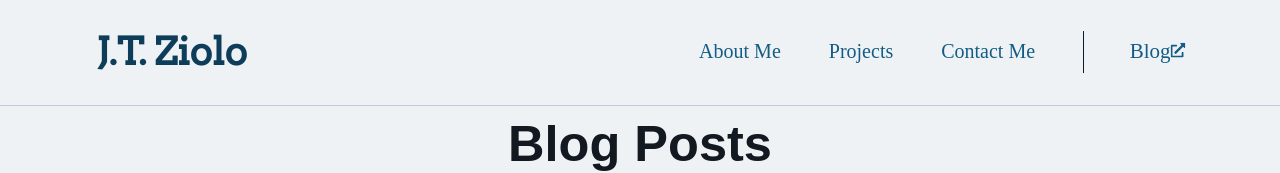
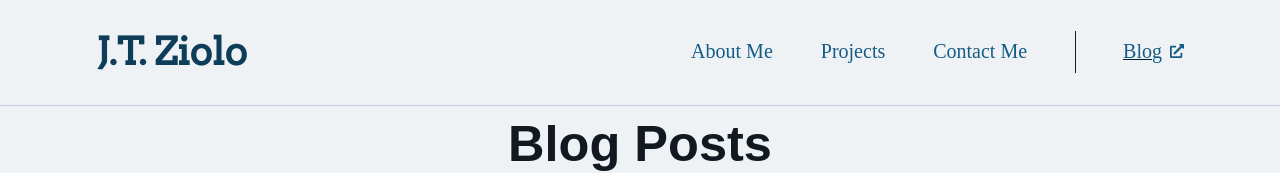
Before and after one commit to jt-ziolo/portfolio-website-nextjs, a Next.js app: page /blog in a window 1280 px wide. In both pictures the pointer is over the link "Blog". Shown: the top 173 px of the page. Built offline with nearby package versions, Linux system fonts and the light colour scheme; a web font is replaced by a local one.

Commit message:
style: revert Blog nav link style to match external links

```diff
--- a/src/app/globals.css
+++ b/src/app/globals.css
@@ -289,22 +289,19 @@ button.socialBtn:hover {
     display: inline-flex;
     gap: var(--sp-1);
     align-items: center;
-  }
-
-  a.external:not(.nav) {
     text-decoration: underline dotted var(--link-normal-color) 2px;
   }
 
-  a.external:not(.nav):visited {
+  a.external:visited {
     color: var(--link-visited-color);
     text-decoration: underline dotted var(--link-visited-color) 2px;
   }
 
-  a.external:not(.nav):visited:hover {
+  a.external:visited:hover {
     text-decoration: underline solid var(--link-visited-color) 1px;
   }
 
-  a.external:not(.nav):hover {
+  a.external:hover {
     text-decoration: underline solid var(--link-hover-color) 1px;
   }
 
@@ -312,12 +309,12 @@ button.socialBtn:hover {
     text-decoration: none;
   }
 
-  a.nav:not(.logo) {
+  a.nav:not(.logo, .external) {
     display: inline-block;
     text-decoration: none;
   }
 
-  a.nav:not(.logo):hover {
+  a.nav:not(.logo, .external):hover {
     transform: scale(1.05);
     transform-origin: bottom;
   }
```
